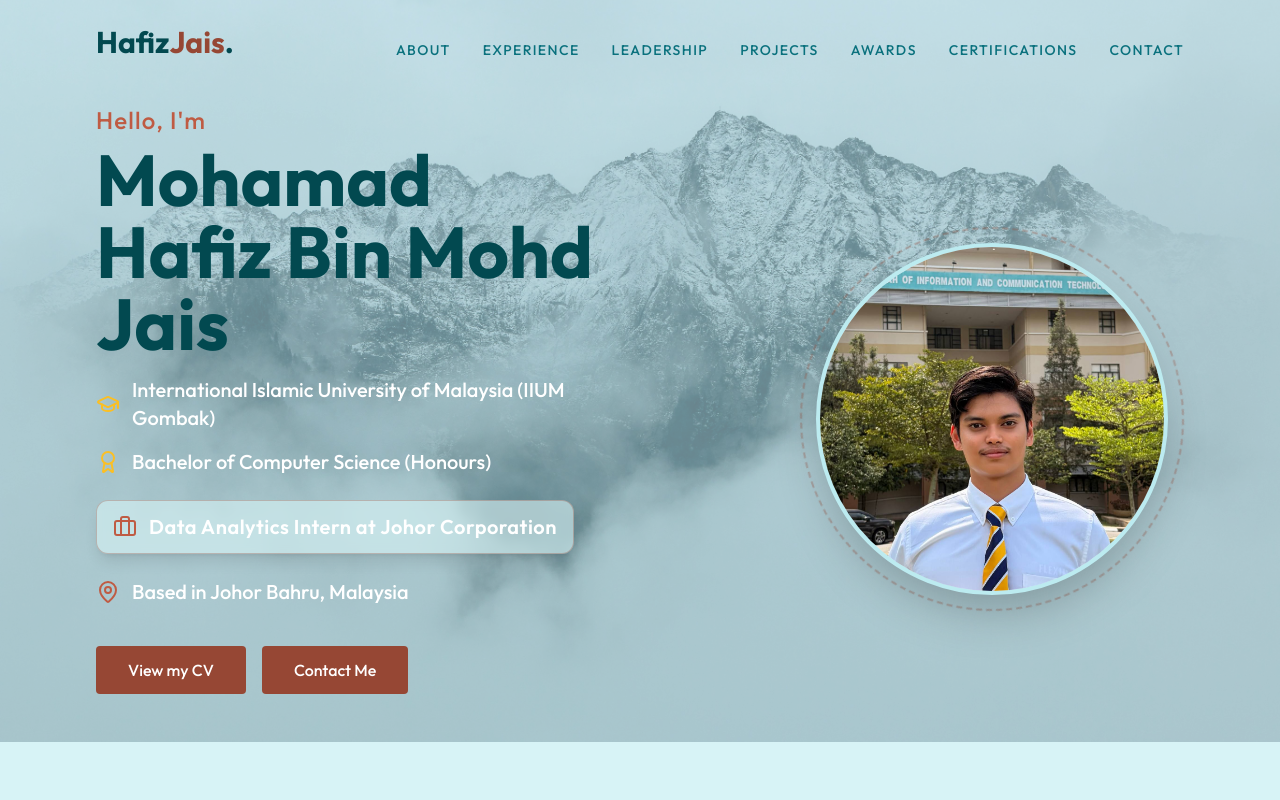
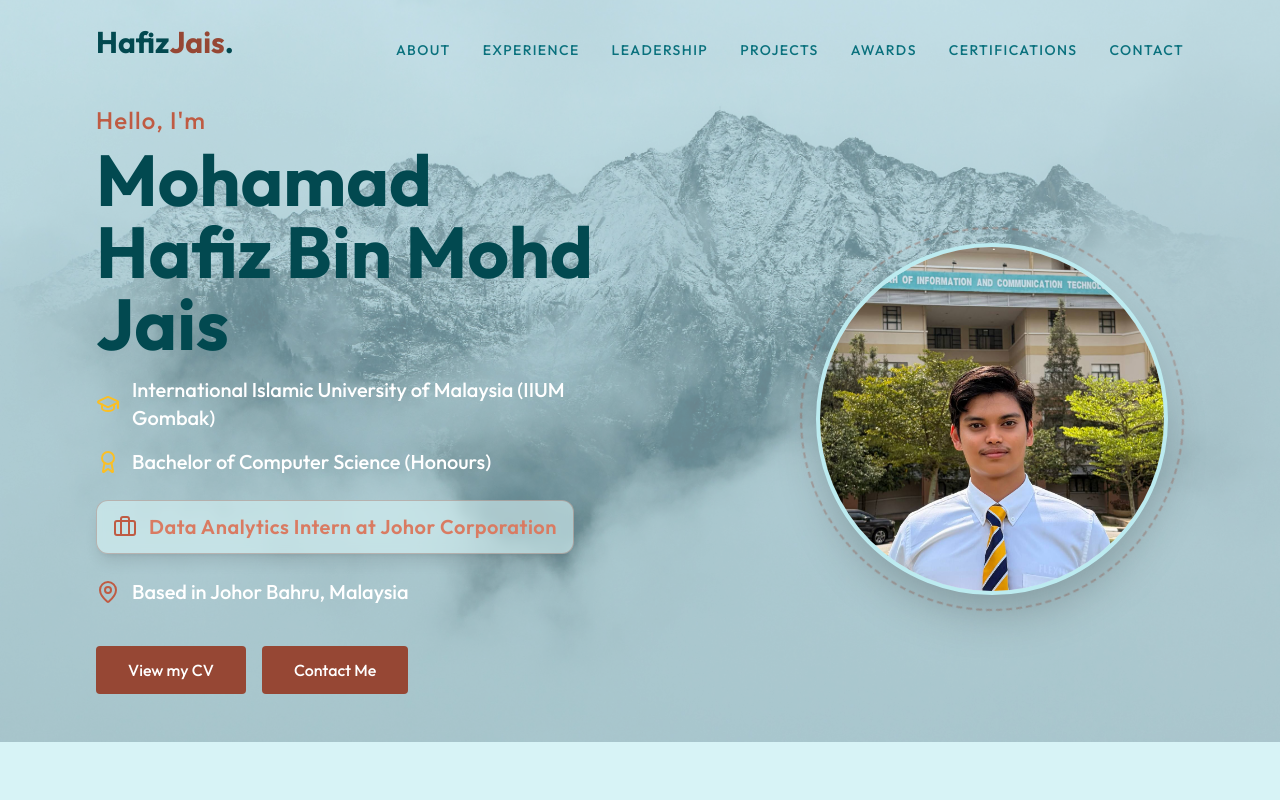
Before and after one commit to hafizjais/Portfolio, a React (Vite) app: page / in a window 1280 px wide. Shown: the top 800 px of the page. Built offline with nearby package versions, Linux system fonts and the light colour scheme.

Commit message:
feat: add Hero component with profile details and call-to-action buttons

```diff
--- a/src/components/Hero.jsx
+++ b/src/components/Hero.jsx
@@ -47,7 +47,7 @@ const Hero = () => {
 
           <div className="flex items-center gap-3 mt-2 px-4 py-3 bg-slate-900/60 backdrop-blur-sm rounded-xl border border-sky-500/30 w-full md:w-fit shadow-lg">
             <Briefcase className="text-sky-400 shrink-0" size={24} />
-            <span className="text-lg md:text-xl text-white font-semibold tracking-wide leading-snug">{hero.tagline3}</span>
+            <span className="text-lg md:text-xl text-sky-600 font-semibold tracking-wide leading-snug">{hero.tagline3}</span>
           </div>
 
           <div className="flex items-center gap-3 text-white mt-2">
```
